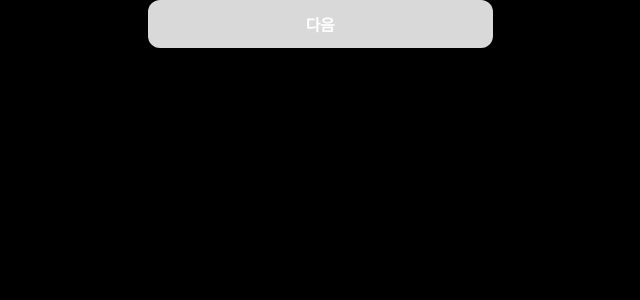
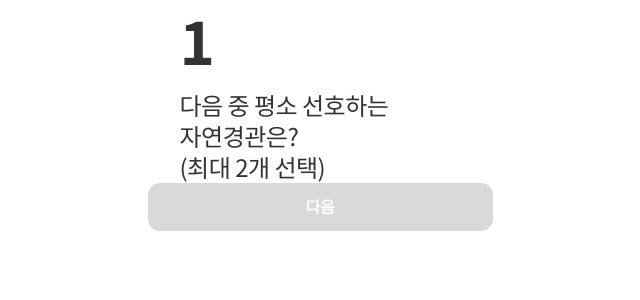
Before and after one commit to Foot-Log/footlog-client, a Next.js app in the folder footlog/: page /onboarding in a window 1280 px wide. Shown: the top 300 px of the page, without its empty margins (296-936 px from the left). Built offline with nearby package versions, Linux system fonts and the light colour scheme.

Commit message:
design: 공통 컴포넌트 OnboardingTitle

```diff
--- a/footlog/src/app/globals.css
+++ b/footlog/src/app/globals.css
@@ -32,7 +32,7 @@ body {
   padding: 0;
   -ms-overflow-style: none; /* 인터넷 익스플로러  스크롤바 숨김 */
   scrollbar-width: none; /* 파이어폭스 스크롤바 숨김 */
-  background-color: black;
+  background-color: white;
   overflow-x: hidden;
 }
 
--- a/footlog/src/app/onboarding/page.tsx
+++ b/footlog/src/app/onboarding/page.tsx
@@ -13,6 +13,7 @@ import {
   LeftArrowIcon,
   CheckIcon,
 } from '@public/icon';
+import OnboardingTitle from '@components/onboarding/OnboardingTitle';
 import OnboardingBtn from '@components/onboarding/OnboardingBtn';
 
 export default function page() {
@@ -20,6 +21,18 @@ export default function page() {
 
   return (
     <main className="w-full h-full overflow-y-scroll">
+      <OnboardingTitle
+        number={1}
+        text={
+          <>
+            다음 중 평소 선호하는
+            <br />
+            자연경관은?
+            <br />
+            (최대 2개 선택)
+          </>
+        }
+      />
       <OnboardingBtn text="다음" isActive={false} handleFooterBtn={() => router.push('/search')} />
     </main>
   );
--- /dev/null
+++ b/footlog/src/components/onboarding/OnboardingTitle.tsx
@@ -0,0 +1,17 @@
+import { ReactNode } from 'react';
+
+interface OnboardingTitleProps {
+  number: number;
+  text: ReactNode; // 줄바꿈 때문에 text를 JSX 요소로 사용하기 위함
+}
+
+export default function OnboardingTitle(props: OnboardingTitleProps) {
+  const { number, text } = props;
+
+  return (
+    <section className="flex flex-col justify-center items-start gap-[11px] ml-8">
+      <p className="flex fonts-onboardingNumber">{number}</p>
+      <p className="flex fonts-onboardingQuestion">{text}</p>
+    </section>
+  );
+}
--- a/footlog/tailwind.config.ts
+++ b/footlog/tailwind.config.ts
@@ -13,7 +13,6 @@ const config: Config = {
         'gradient-conic': 'conic-gradient(from 180deg at 50% 50%, var(--tw-gradient-stops))',
       },
       colors: {
-        white: '#ffffff',
         'btn-gray': '#D9D9D9',
         'btn-green': '#05CBBE',
       },
```
